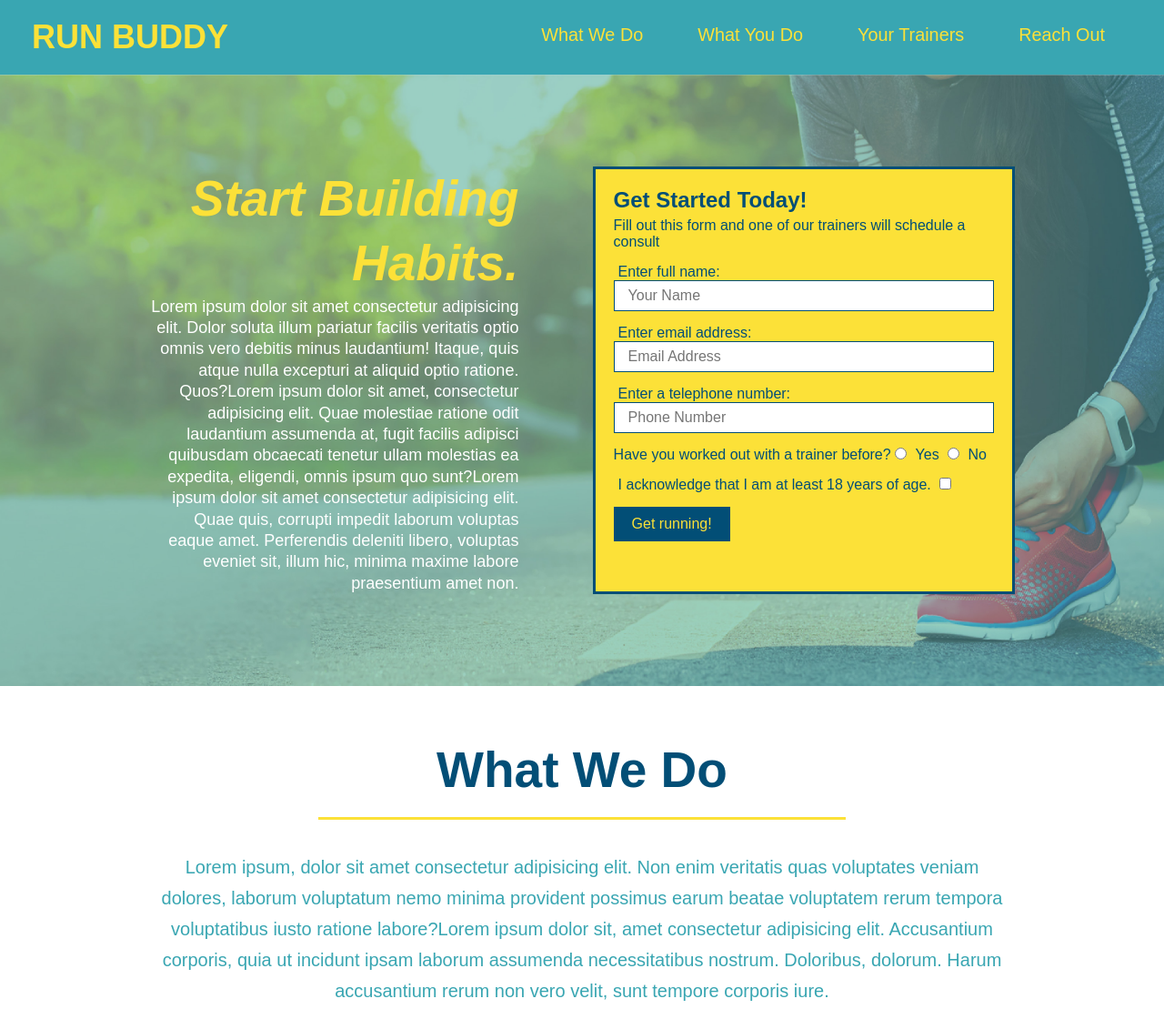
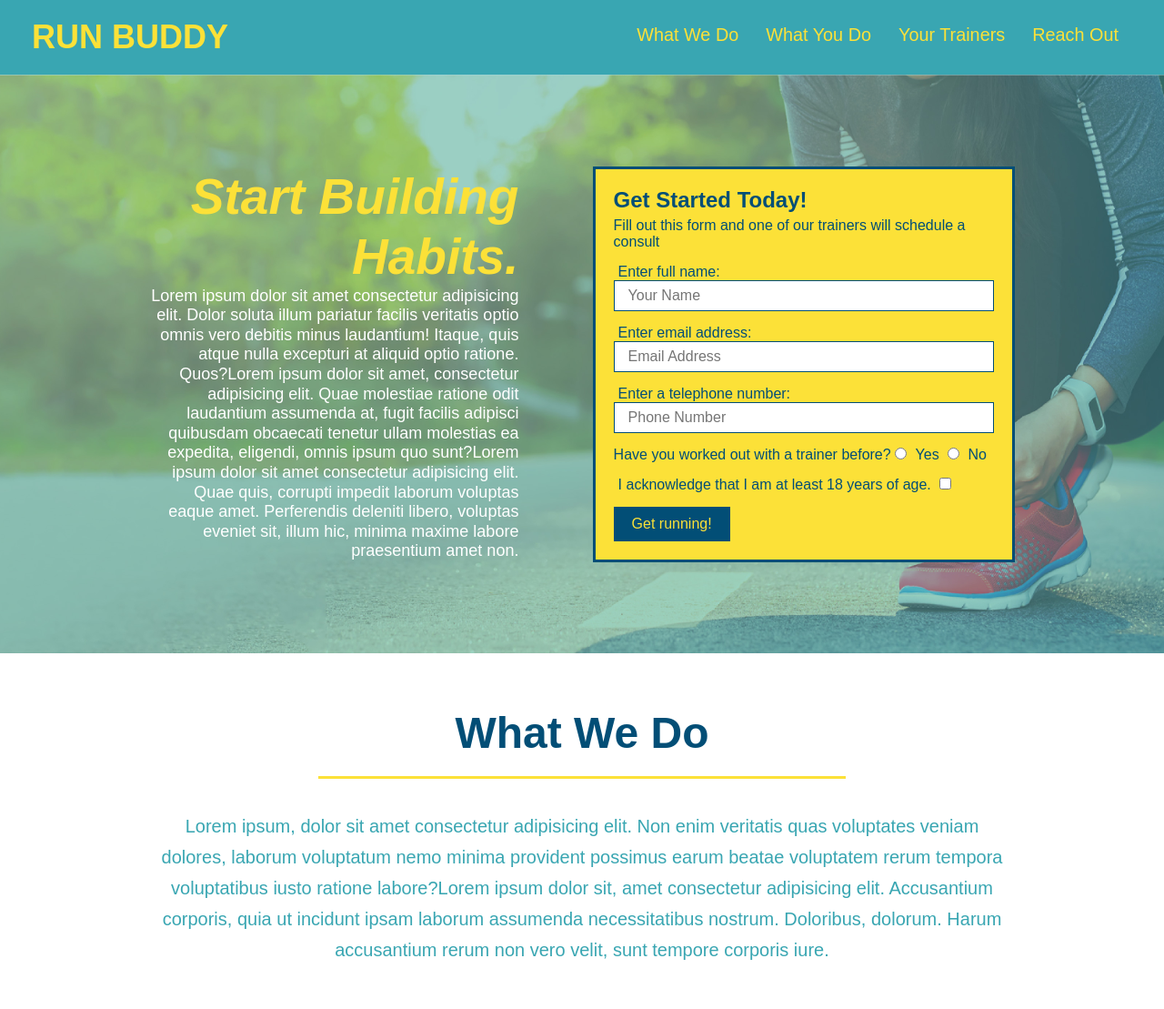
Before and after one commit to butsnieva/run-buddy, a plain HTML site: page index.html in a window 1280 px wide. Shown: the top 1109 px of the page at 91% size. Drawn offline with Linux system fonts and the light colour scheme.

```diff
--- a/assets/css/style.css
+++ b/assets/css/style.css
@@ -42,7 +42,7 @@ align-items: center;
 list-style: none;
 }
 header nav ul li a {
-    margin: 0 30px;
+    padding: 10px 15px;
     font-weight: lighter;
     font-size: 1.55vw;
 }
@@ -56,6 +56,7 @@ header nav ul li a {
     display: flex;
     justify-content: center;
     flex-wrap: wrap;
+    align-items: flex-start;
 }
 .hero-heading {
     width: 35%;
@@ -63,7 +64,7 @@ header nav ul li a {
     margin: 3.5%;
     color: #fff;
     font-size: 18px;
-    line-height: 1.3;
+    line-height: 1.2;
 }
 .hero-heading h2 {
     font-style: italic;
@@ -117,7 +118,7 @@ header nav ul li a {
 }
 
 .section-title {
-    font-size: 55px;
+    font-size: 48px;
     color: #024e76;
     border-bottom: 3px solid;
     padding-bottom: 20px;
@@ -303,3 +304,10 @@ footer a {
 .flex-row {
     display: flex;
 }
+
+
+
+
+/*       MEDIA QUERIES     */
+@media screen and (max-width: 980px) {
+}
--- a/index.html
+++ b/index.html
@@ -3,6 +3,7 @@
     <head>
         <link rel="stylesheet" href="./assets/css/style.css" />
         <meta charset="UTF-8" />
+        <meta name="viewport" content="width=device-width, initial-scale=1.0" />
         <title>Run Buddy</title>
     </head>
     <body>
```
Also changed, not shown: privacy-policy.html (+1 -0 lines), 1 other file.
